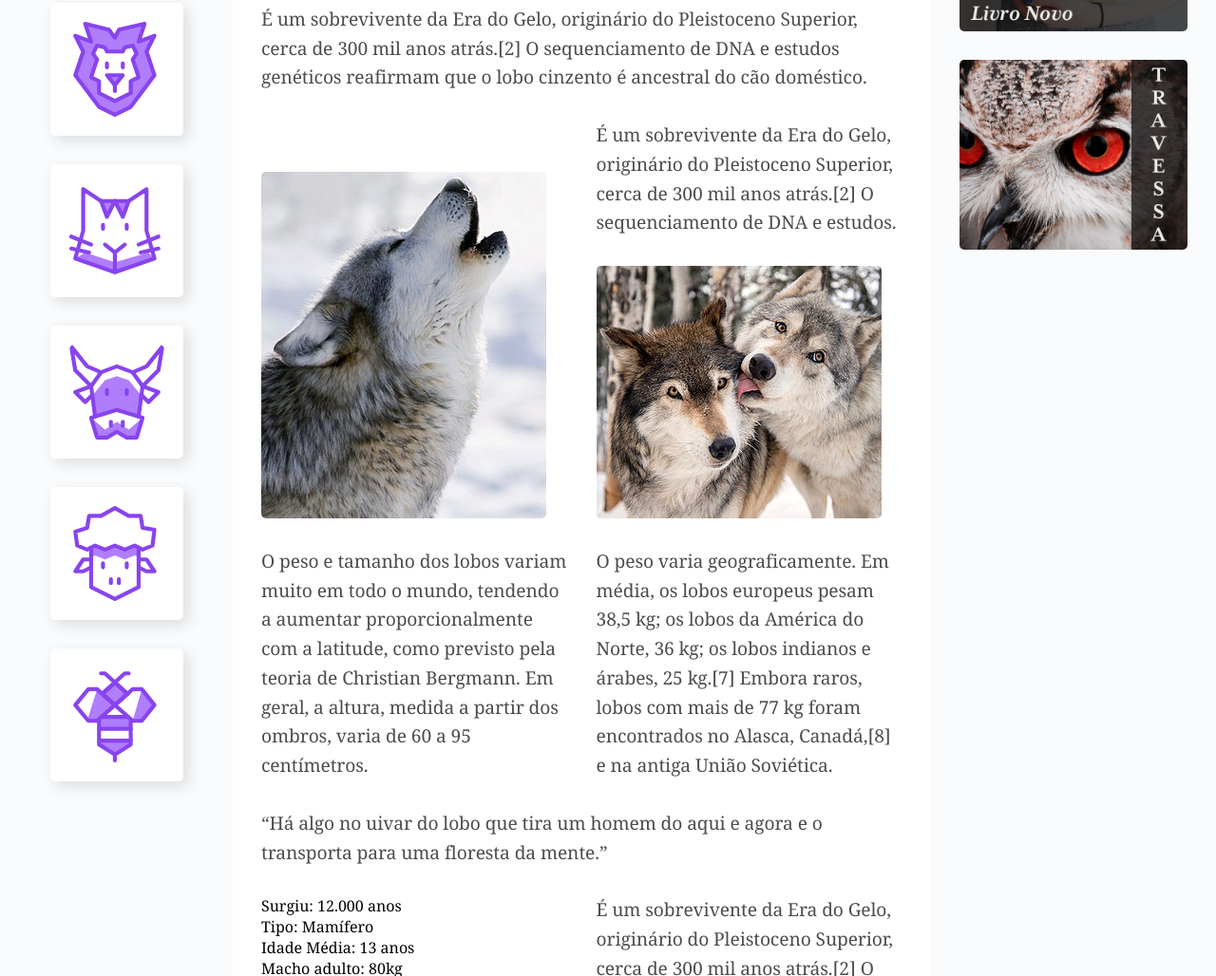
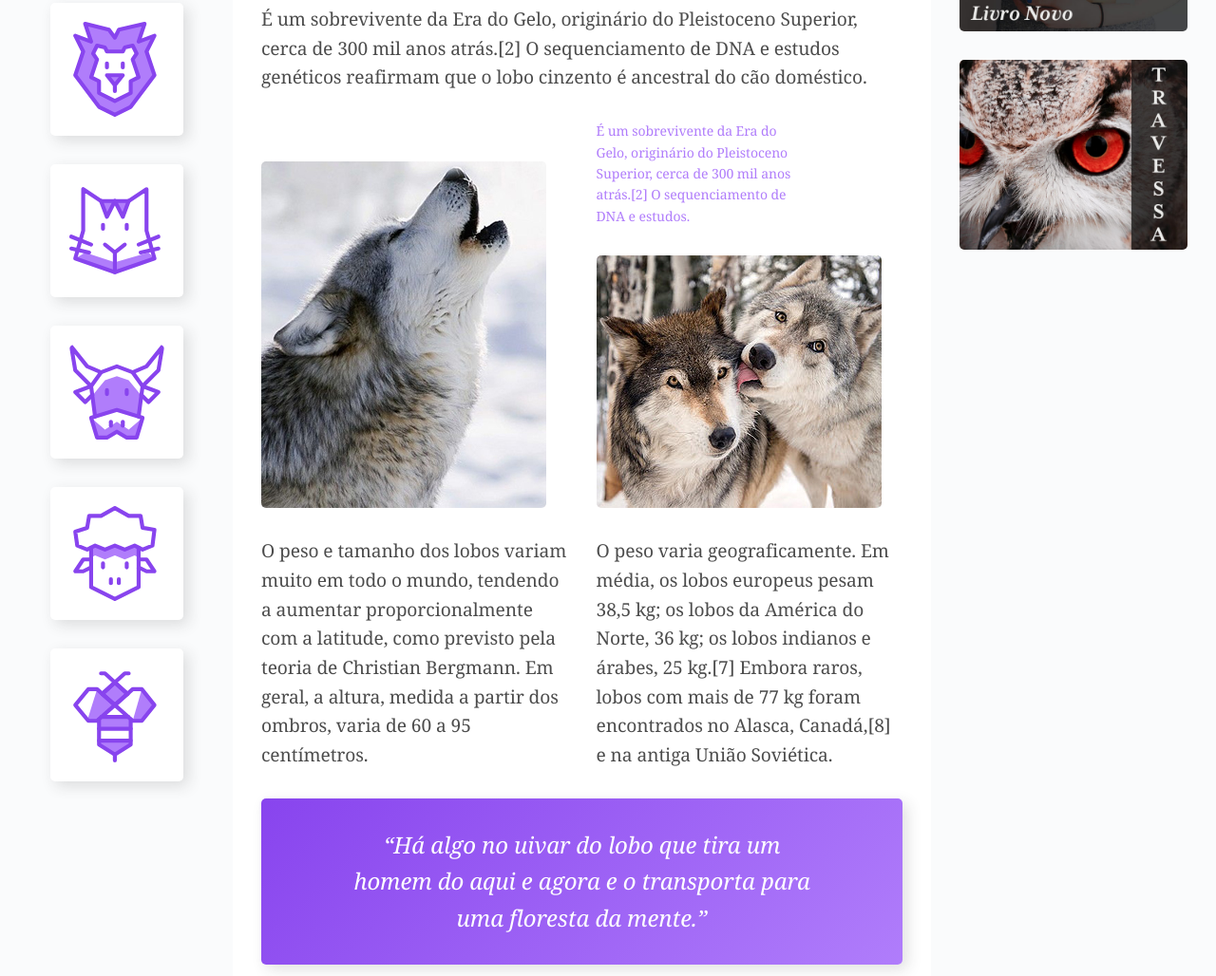
Before and after one commit to luisgustavocarvalho/wildbeast-grid-layout, a plain HTML site: page index.html in a window 1280 px wide. Shown: the part 301-1329 px from the top of the page at 95% size. Drawn offline with Linux system fonts and the light colour scheme.

Commit message:
estilizando a parte de citacao e atributos

```diff
--- a/css/style.css
+++ b/css/style.css
@@ -187,6 +187,41 @@ p {
   top: 2px;
 }
 
+.destaque {
+  font-size: 0.875em;
+  color: #b07dfb;
+  max-width: 16em;
+}
+
+.citacao,
+.atributos {
+  align-self: start;
+  padding: 30px;
+  border-radius: 5px;
+  box-shadow: 5px 5px 15px 0px rgba(44, 44, 44, 0.15);
+  background: linear-gradient(135deg, #8844ee, #b07dfb);
+}
+
+.citacao p {
+  font-size: 1.5em;
+  font-style: italic;
+  text-align: center;
+  color: #ffffff;
+  max-width: 500px;
+  margin: 0 auto;
+}
+
+.atributos li {
+  color: #ffffff;
+  font-family: Courier, monospace;
+  font-size: 1.125em;
+  padding: 15px;
+}
+
+.atributos li + li {
+  border-top: 2px solid #b07dfb;
+}
+
 /* Ads */
 .ads {
   grid-area: ads;
--- a/index.html
+++ b/index.html
@@ -58,7 +58,7 @@
 
       <img class="imagem-1" src="img/wolf1.jpg" alt="Wolf 1">
 
-      <p>É um sobrevivente da Era do Gelo, originário do Pleistoceno Superior, cerca de 300 mil anos atrás.[2] O sequenciamento de DNA e estudos.</p>
+      <p class="destaque">É um sobrevivente da Era do Gelo, originário do Pleistoceno Superior, cerca de 300 mil anos atrás.[2] O sequenciamento de DNA e estudos.</p>
 
       <img class="imagem-2" src="img/wolf2.jpg" alt="Wolf 2">
 
```
